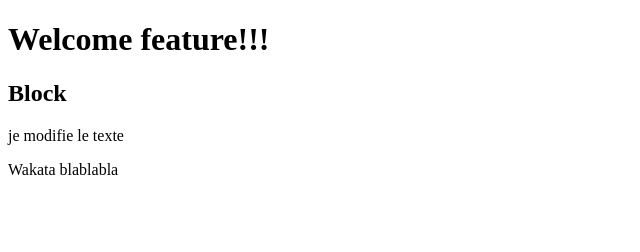
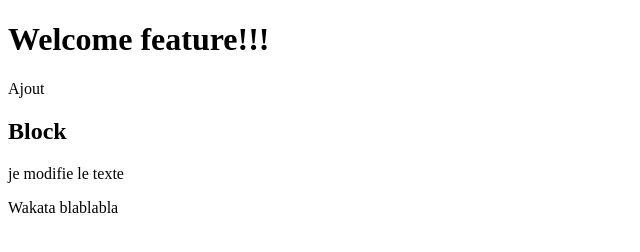
Before and after one commit to pierreraffoul/test-model, a plain HTML site: page index.html in a window 1280 px wide. Shown: the whole page, without its empty margins (0-640 px from the left). Drawn offline with Linux system fonts and the light colour scheme.

Commit message:
ajout d un paragraphe

```diff
--- a/index.html
+++ b/index.html
@@ -8,6 +8,8 @@
 <body>
     <h1>Welcome feature!!!</h1>
 
+    <p>Ajout</p>
+
     <div>
         <h2>Block</h2>
         <p>je modifie le texte</p>
```
